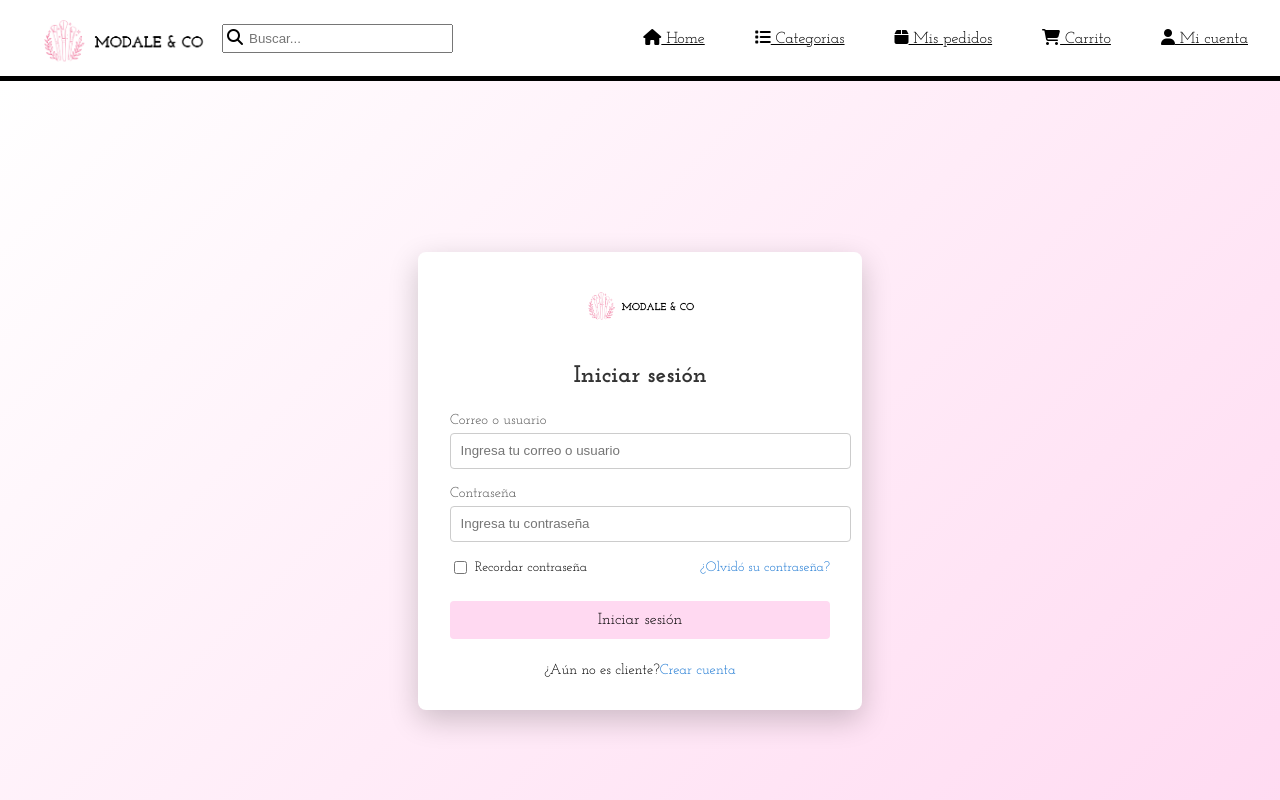
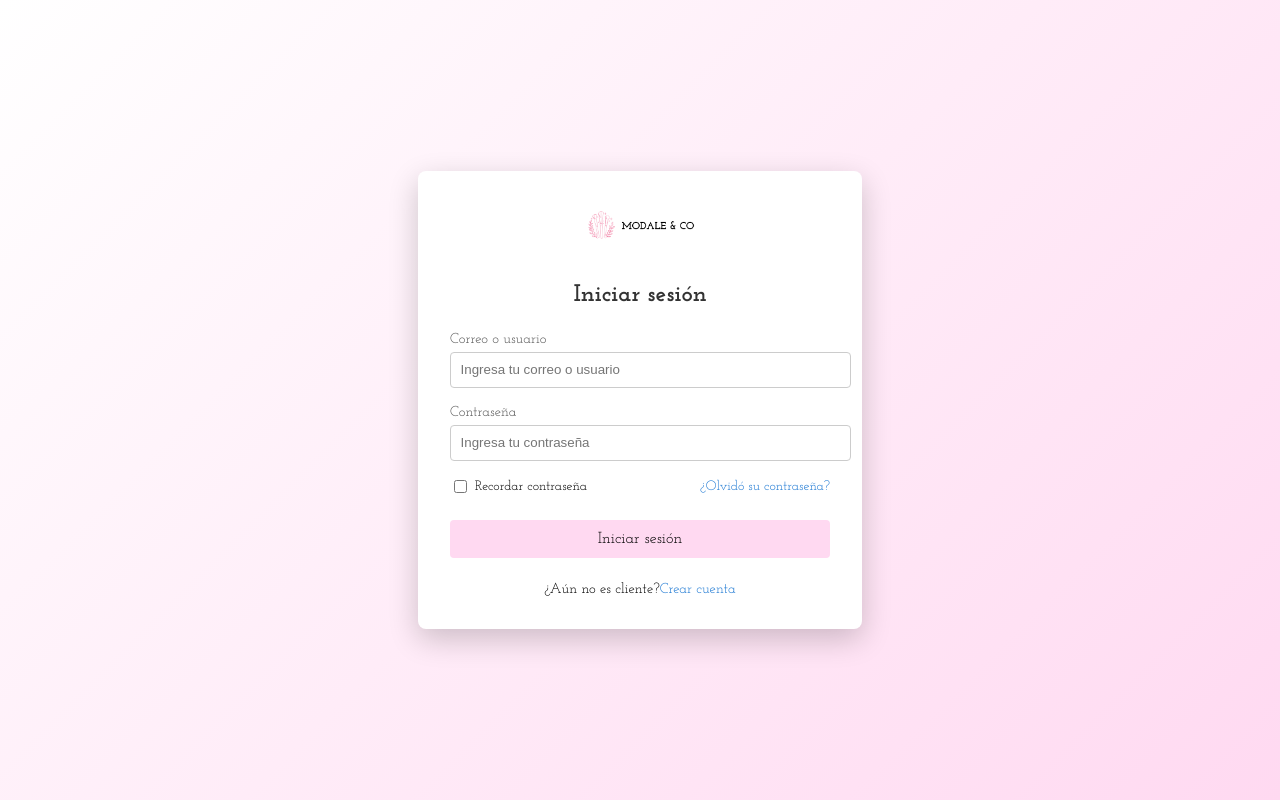
Before and after one commit to PoolTunVictor/ModaleFinal, an Angular app in the folder Frontend/: page /login in a window 1280 px wide. Shown: the top 800 px of the page. Built offline with nearby package versions, Linux system fonts and the light colour scheme.

Commit message:
hacer que se oculte el navbar y el sidevar cuando entro con logion o register

```diff
--- a/Frontend/src/app/app.html
+++ b/Frontend/src/app/app.html
@@ -1,10 +1,14 @@
 <div class="app-container">
-
-  <!-- Contenido principal -->
   <main class="main-content">
-    <app-navbar></app-navbar>
+    @if (showLayout)
+    {
+      <app-navbar></app-navbar>
+    }
     <router-outlet></router-outlet>
   </main>
-    <!-- Sidebar importado -->
-   <app-user-sidebar></app-user-sidebar>
+    @if (showLayout)
+    {
+      <app-user-sidebar></app-user-sidebar>
+    }
+
 </div>
--- a/Frontend/src/app/app.ts
+++ b/Frontend/src/app/app.ts
@@ -1,7 +1,8 @@
 import { Component, signal } from '@angular/core';
-import { RouterOutlet } from '@angular/router';
+import { Route, RouterOutlet } from '@angular/router';
 import { NavbarComponent } from '../layouts/navbar/navbar.component';
 import { UserSidebarComponent } from '../layouts/user_sidebar/user-sidebar.component';
+import { Router } from '@angular/router';
 
 @Component({
   selector: 'app-root',
@@ -12,4 +13,10 @@ import { UserSidebarComponent } from '../layouts/user_sidebar/user-sidebar.compo
 })
 export class App {
   protected readonly title = signal('ModAle');
+
+  constructor (private router: Router){}
+  get showLayout(): boolean{
+    const currentUrl = this.router.url;
+    return !(currentUrl.includes('/login') || currentUrl.includes('/register'));
+  }
 }
--- a/Frontend/src/layouts/navbar/navbar.component.html
+++ b/Frontend/src/layouts/navbar/navbar.component.html
@@ -17,6 +17,6 @@
     <li><i class="fas fa-list"></i> Categorias</li>
     <li><i class="fas fa-box"></i> Mis pedidos</li>
     <li><i class="fas fa-shopping-cart"></i> Carrito</li>
-    <li><i class="fas fa-user"></i> Mi cuenta</li>
+    <li routerLink="/login"><i class="fas fa-user"></i> Mi cuenta</li>
   </ul>
 </nav>
--- a/Frontend/src/layouts/navbar/navbar.component.ts
+++ b/Frontend/src/layouts/navbar/navbar.component.ts
@@ -1,11 +1,12 @@
 import { Component } from '@angular/core';
 import { FormsModule } from '@angular/forms';
 import { CommonModule } from '@angular/common';
+import { RouterLink } from "@angular/router";
 
 @Component({
   selector: 'app-navbar',
   standalone: true,
-  imports: [CommonModule, FormsModule],
+  imports: [CommonModule, FormsModule, RouterLink],
   templateUrl: './navbar.component.html',
   styleUrls: ['./navbar.component.css']
 })
```
